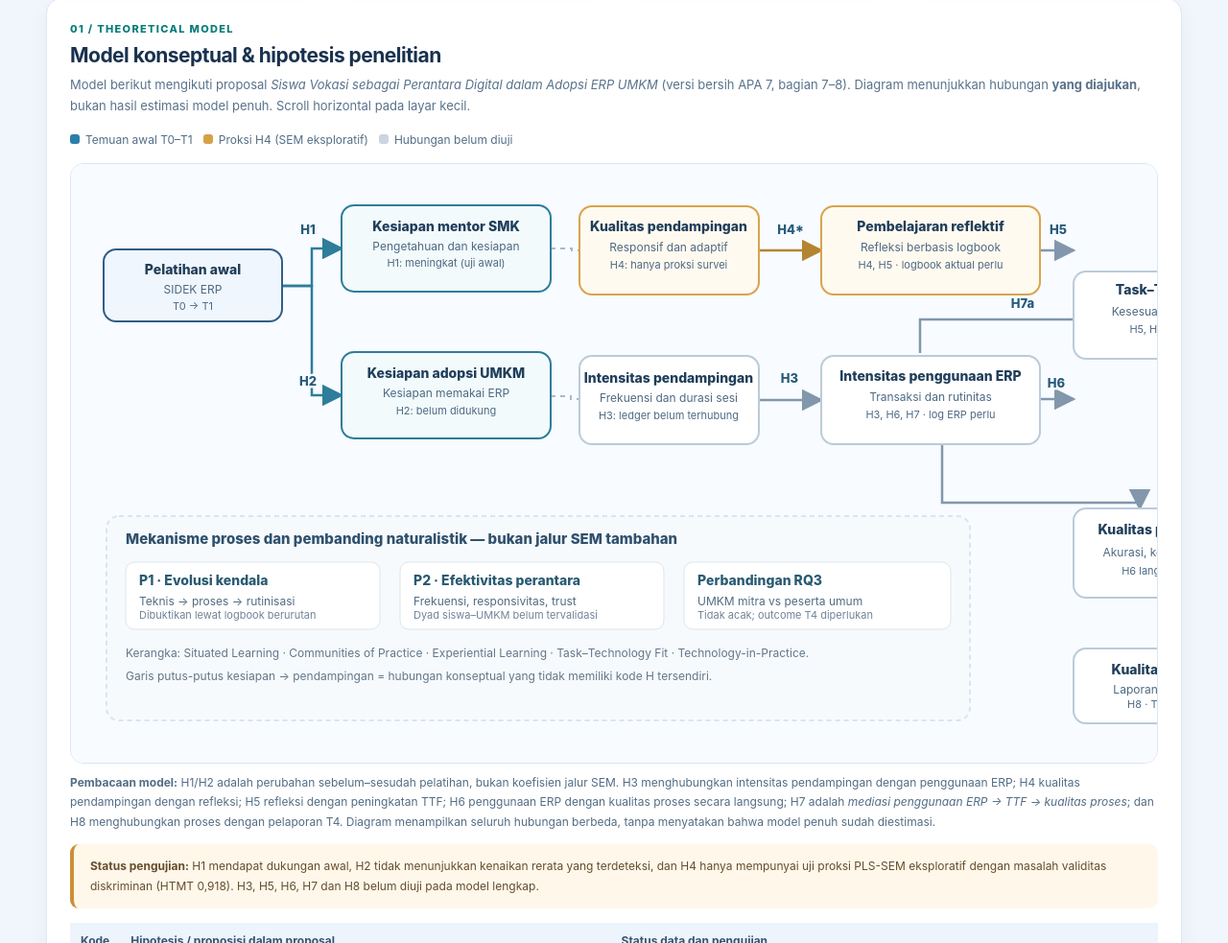
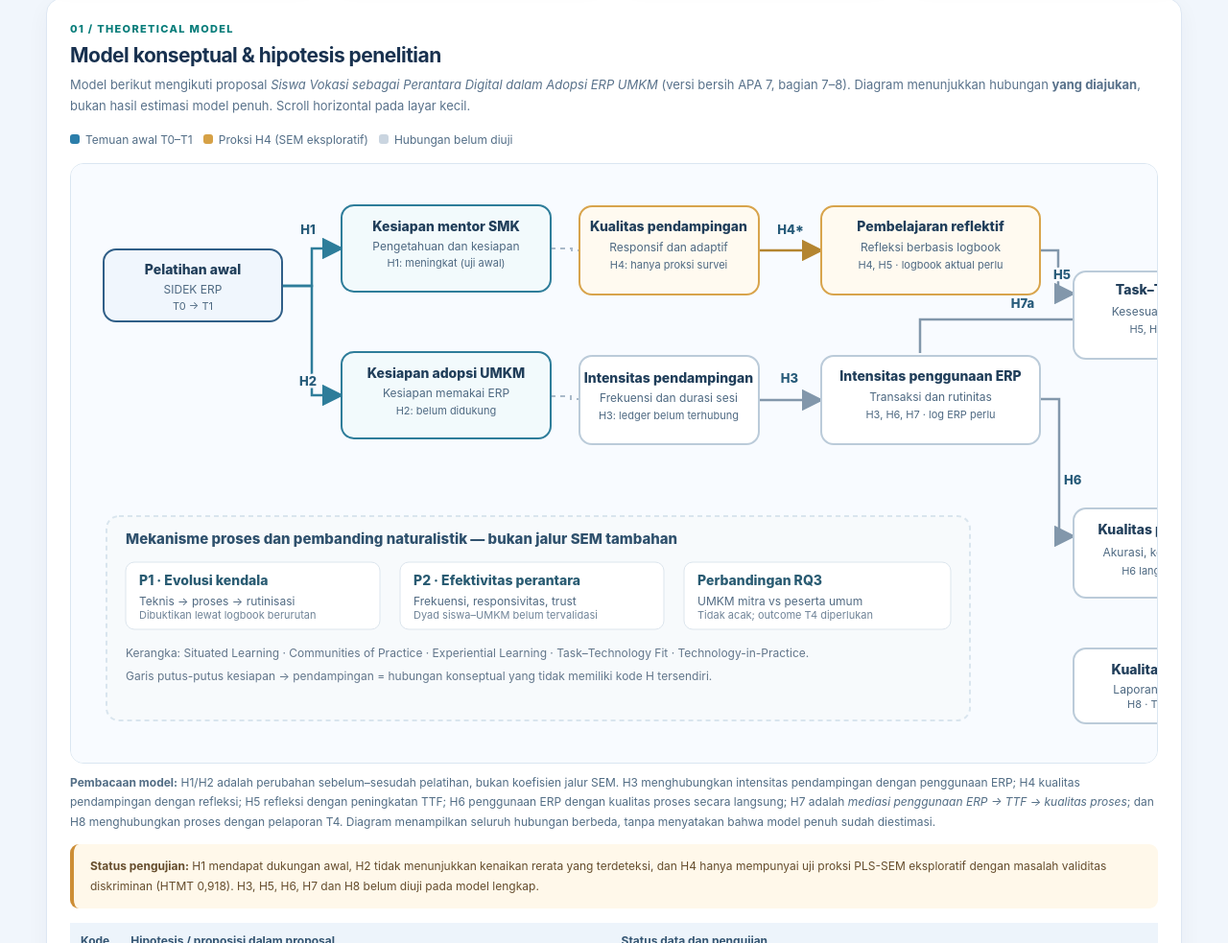
Before and after one commit to gunggu/sidek-erp, a plain HTML site: page analisis.html in a window 1280 px wide. Shown: the part 428-1411 px from the top of the page at 96% size. Drawn offline with Linux system fonts and the light colour scheme.

Commit message:
Correct full-model H5 H6 H7 connector geometry and branch labels

```diff
--- a/analisis.html
+++ b/analisis.html
@@ -95,16 +95,16 @@ footer{text-align:center;color:#77889b;font-size:12px;padding:10px 18px 30px}
  <path d="M208 115 H239 V229 H270" stroke="#2e7d9a" marker-end="url(#modelArrowBlue)"/>
  <path d="M705 234 H770"/>
  <path d="M705 78 H770" stroke="#b48530" marker-end="url(#modelArrowGold)"/>
- <path d="M998 78 H1033"/>
- <path d="M998 233 H1033"/>
- <path d="M1148 278 V347"/>
+ <path d="M998 78 H1017 V123 H1033"/>
+ <path d="M998 233 H1018 V376 H1033"/>
+
  <path d="M1148 440 V493"/>
- <path d="M896 279 V341 H1102 V347" stroke="#8297ab"/>
- <path d="M900 279 V318 H1110 V347" stroke-width="0" marker-end="none"/>
+
+
 </g>
 <!-- H7 usage to TTF, and H6 usage to accounting quality -->
 <path d="M873 185 V150 H1148 V145" fill="none" stroke="#8297ab" stroke-width="2.5" marker-end="url(#modelArrowGrey)"/>
-<path d="M1148 191 V347" fill="none" stroke="#8297ab" stroke-width="2.5" marker-end="url(#modelArrowGrey)"/>
+<path d="M1189 191 V347" fill="none" stroke="#8297ab" stroke-width="2.5" marker-end="url(#modelArrowGrey)"/>
 <!-- Readiness to mentoring: framework link, not numbered hypothesis -->
 <path d="M488 76 H510 V78 H518" stroke="#a9b9c9" stroke-width="2" stroke-dasharray="5 5" fill="none"/>
 <path d="M488 230 H509 V233 H518" stroke="#a9b9c9" stroke-width="2" stroke-dasharray="5 5" fill="none"/>
@@ -114,10 +114,10 @@ footer{text-align:center;color:#77889b;font-size:12px;padding:10px 18px 30px}
  <text x="235" y="219" text-anchor="middle">H2</text>
  <text x="737" y="216" text-anchor="middle">H3</text>
  <text x="738" y="61" text-anchor="middle">H4*</text>
- <text x="1017" y="61" text-anchor="middle">H5</text>
- <text x="1015" y="221" text-anchor="middle">H6</text>
+ <text x="1021" y="108" text-anchor="middle">H5</text>
+ <text x="1023" y="322" text-anchor="start">H6</text>
  <text x="980" y="138" text-anchor="middle">H7a</text>
- <text x="1167" y="305" text-anchor="start">H7b</text>
+ <text x="1199" y="305" text-anchor="start">H7b</text>
  <text x="1170" y="468" text-anchor="start">H8</text>
 </g>
 <!-- Background nodes -->
```
